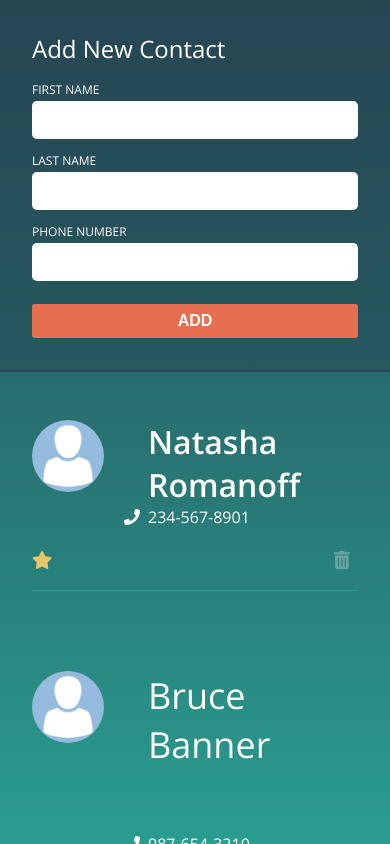
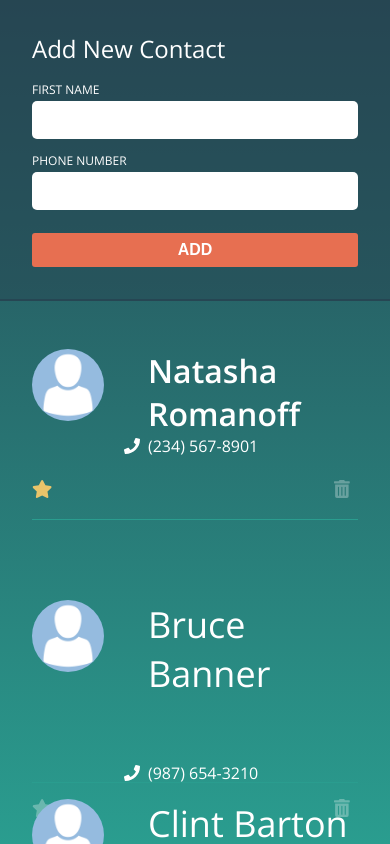
Before and after one commit to aweidele/phonebook, a React (Create React App) app: page / in a window 390 px wide. Built offline with nearby package versions, Linux system fonts and the light colour scheme.

Commit message:
Single name field, and validate phone number

```diff
--- a/src/App.js
+++ b/src/App.js
@@ -12,42 +12,42 @@ class App extends React.Component {
           id: 1,
           first: "Tony",
           last: "Stark",
-          phone: "123-456-7890",
+          phone: "(123) 456-7890",
           fav: false,
         },
         {
           id: 2,
           first: "Bruce",
           last: "Banner",
-          phone: "987-654-3210",
+          phone: "(987) 654-3210",
           fav: false,
         },
         {
           id: 3,
           first: "Natasha",
           last: "Romanoff",
-          phone: "234-567-8901",
+          phone: "(234) 567-8901",
           fav: true,
         },
         {
           id: 4,
           first: "Thor",
           last: "Odinson",
-          phone: "876-543-2109",
+          phone: "(876) 543-2109",
           fav: false,
         },
         {
           id: 5,
           first: "Clint",
           last: "Barton",
-          phone: "345-678-9012",
+          phone: "(345) 678-9012",
           fav: false,
         },
         {
           id: 6,
           first: "Steve",
           last: "Rogers",
-          phone: "765-432-1098",
+          phone: "(765) 432-1098",
           fav: false,
         },
       ],
--- a/src/App.scss
+++ b/src/App.scss
@@ -92,6 +92,16 @@ h2 {
   &__field {
     padding: 0.4rem 0;
     flex: 1 0 auto;
+  }
+
+  &__error {
+    color: $accent-3;
+    font-weight: 700;
+    margin-bottom: 1em;
+
+    &:not(.has-error) {
+      display: none;
+    }
   }
 
   label {
--- a/src/components/contactForm.jsx
+++ b/src/components/contactForm.jsx
@@ -4,9 +4,9 @@ class ContactForm extends React.Component {
   constructor(props) {
     super(props);
     this.state = {
-      firstName: "",
-      lastName: "",
+      name: "",
       phone: "",
+      error: "",
     };
   }
 
@@ -19,45 +19,59 @@ class ContactForm extends React.Component {
 
   handleSubmit = (event) => {
     event.preventDefault();
-    const fields = { ...this.state };
+    // const { name, phone } = this.state;
 
-    this.props.onAdd(fields);
+    // Format the Name
+    const name = this.state.name.split(" ");
+    const lastName = name.pop();
+    const firstName = name.join(" ");
 
-    const inputs = document.querySelectorAll("input");
-    inputs.forEach((input) => (input.value = ""));
+    // Validate Phone Number
+    const phoneNums = this.state.phone.replace(/\D/g, "");
 
-    this.setState({
-      firstName: "",
-      lastName: "",
-      phone: "",
-    });
+    if (phoneNums.length === 10) {
+      const phone = `(${phoneNums.slice(0, 3)}) ${phoneNums.slice(
+        3,
+        6
+      )}-${phoneNums.slice(6, 10)}`;
+
+      this.props.onAdd({
+        firstName: firstName,
+        lastName: lastName,
+        phone: phone,
+      });
+
+      const inputs = document.querySelectorAll("input");
+      inputs.forEach((input) => (input.value = ""));
+
+      this.setState({
+        name: "",
+        phone: "",
+        error: "",
+      });
+    } else {
+      this.setState({ error: "Please enter a 10-digit phone number" });
+    }
   };
+
+  isError = () => `contact-form__error${this.state.error ? " has-error" : ""}`;
 
   render() {
     return (
       <div className="contact-form">
         <form onSubmit={this.handleSubmit}>
           <h2>Add New Contact</h2>
-          <div class="contact-form__fields">
-            <div class="contact-form__field">
-              <label for="firstName">First Name</label>
+          <div className="contact-form__fields">
+            <div className="contact-form__field">
+              <label for="name">First Name</label>
               <input
                 type="text"
-                id="firstName"
-                name="firstName"
+                id="name"
+                name="name"
                 onChange={this.handleChange}
               />
             </div>
-            <div class="contact-form__field">
-              <label for="lastName">Last Name</label>
-              <input
-                type="text"
-                id="lastName"
-                name="lastName"
-                onChange={this.handleChange}
-              />
-            </div>
-            <div class="contact-form__field">
+            <div className="contact-form__field">
               <label for="phone">Phone Number</label>
               <input
                 type="text"
@@ -67,7 +81,8 @@ class ContactForm extends React.Component {
               />
             </div>
           </div>
-          <button class="btn btn-primary">Add</button>
+          <div className={this.isError()}>{this.state.error}</div>
+          <button className="btn btn-primary">Add</button>
         </form>
       </div>
     );
```
